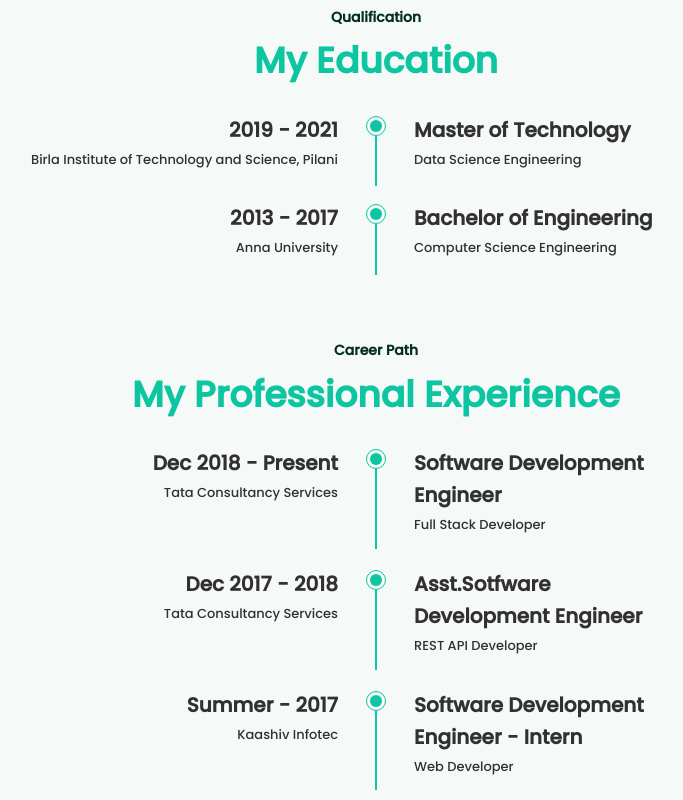
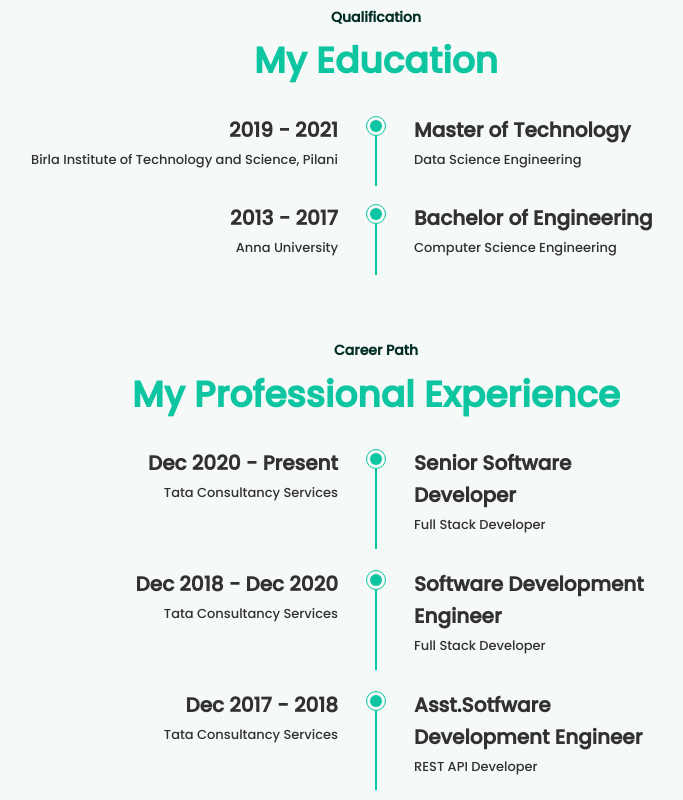
Before and after one commit to Raaghul29/Raaghul29.github.io, a plain HTML site: page index.html in a window 1280 px wide. Shown: the part 2015-2815 px from the top of the page, without its empty margins (426-1109 px from the left). Drawn offline with nearby package versions, Linux system fonts and the light colour scheme.

Commit message:
updated the latest content

```diff
--- a/index.html
+++ b/index.html
@@ -80,7 +80,7 @@
                             target="_blank" class="home__social-link"><i class='bx bxl-whatsapp'></i></a>
                     </div>
 
-                    <a href="https://drive.google.com/file/d/1cf0ThC0vMhZhhpk93Isg_yXeMWRMM1mc/view"
+                    <a href="https://drive.google.com/file/d/1TmhqdTesldNmOz9Cy2E0YYkDIQwd6FEr/view?usp=sharing"
                         class="button home__button" target=”_blank”>Download Resume</a>
                 </div>
             </div>
@@ -135,7 +135,7 @@
                     <div class="about__information-data">
                         <i class="bx bx-medal about__information-icon"></i>
                         <div>
-                            <span class="about__information-subtitle">3.5 Years</span>
+                            <span class="about__information-subtitle">3.8 Years</span>
                             <span class="about__information-subtitle-small">Job Experience</span>
                         </div>
                     </div>
@@ -280,9 +280,25 @@
             <h2 class="section-title">My Professional Experience</h2>
 
             <div class="education__container bg-grid">
+		 <div class="education__content">
+                    <div>
+                        <h3 class="education__year">Dec 2020 - Present</h3>
+                        <span class="education__university">Tata Consultancy Services</span>
+                    </div>
+
+                    <div class="education__time">
+                        <span class="education__rounder"></span>
+                        <span class="education__line"></span>
+                    </div>
+
+                    <div>
+                        <h3 class="education__race education__race-right">Senior Software Developer</h3>
+                        <span class="education__speciality">Full Stack Developer</span>
+                    </div>
+                </div>
                 <div class="education__content">
                     <div>
-                        <h3 class="education__year">Dec 2018 - Present</h3>
+                        <h3 class="education__year">Dec 2018 - Dec 2020</h3>
                         <span class="education__university">Tata Consultancy Services</span>
                     </div>
 
```
